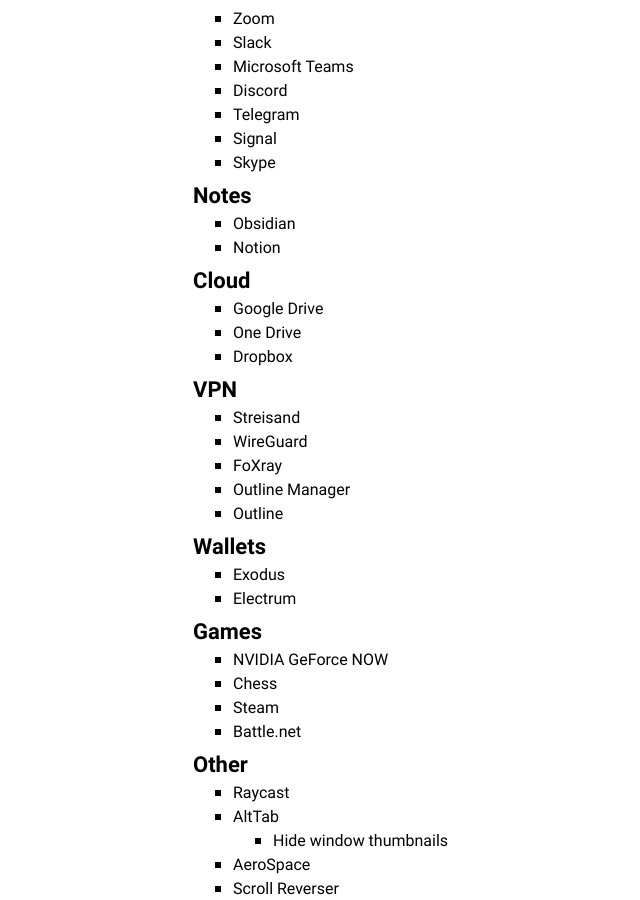
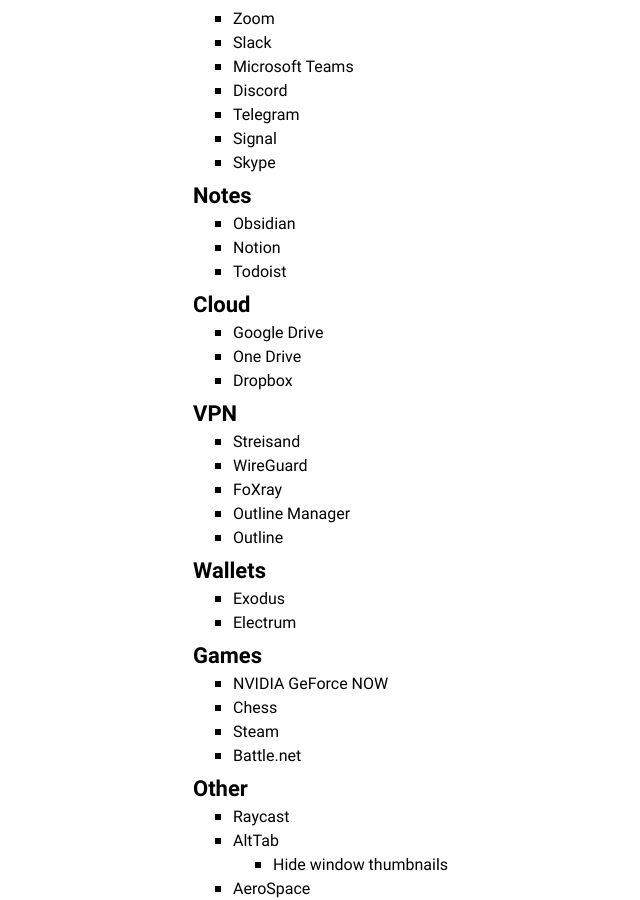
Before and after one commit to amalumian/www.malumian.dev, a Jekyll site: the page built from setup.html, in a window 1280 px wide and 900 px high, scrolled down 2371 px. Shown: the whole window, without its empty margins (117-757 px from the left). Built offline with Jekyll 4.4.1, drawn with Linux system fonts in a browser that asks for light colours.

Commit message:
Update setup.html

```diff
--- a/setup.html
+++ b/setup.html
@@ -132,6 +132,7 @@
     <ul>
         <li>Obsidian</li>
         <li>Notion</li>
+        <li>Todoist</li>
     </ul>
     <h3>Cloud</h3>
     <ul>
```
